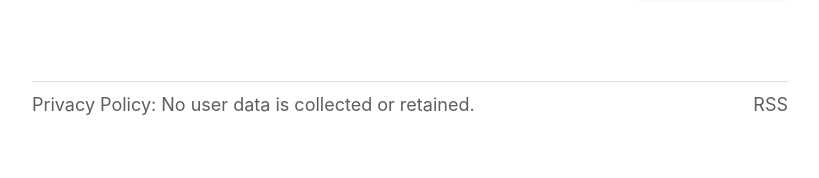
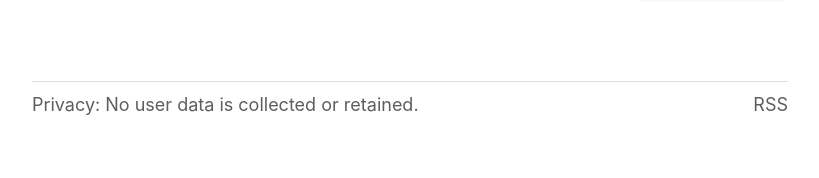
Before and after one commit to ajpwalser/ajpwalser.github.io, a Jekyll site: the page built from index.html, in a window 1280 px wide. Shown: the part 1416-1594 px from the top of the page, without its empty margins (230-1049 px from the left). Built offline with Jekyll 4.4.1, drawn with Linux system fonts in a browser that asks for light colours; some web fonts are replaced; the list of posts is cut into pages by our own code.

Commit message:
Update default.html

```diff
--- a/_layouts/default.html
+++ b/_layouts/default.html
@@ -30,7 +30,7 @@
    <footer>
       <hr>
        <ul>
-         <li style="align-items:center;display:flex;flex-wrap:wrap;justify-content:space-between;margin-bottom:10px;">Privacy Policy: No user data is collected or retained.
+         <li style="align-items:center;display:flex;flex-wrap:wrap;justify-content:space-between;margin-bottom:10px;">Privacy: No user data is collected or retained.
          <span><a href="{{ '/feed.xml' | prepend: site.baseurl | prepend: site.url }}">RSS</a></span></li>
        </ul>
    </footer>
```
